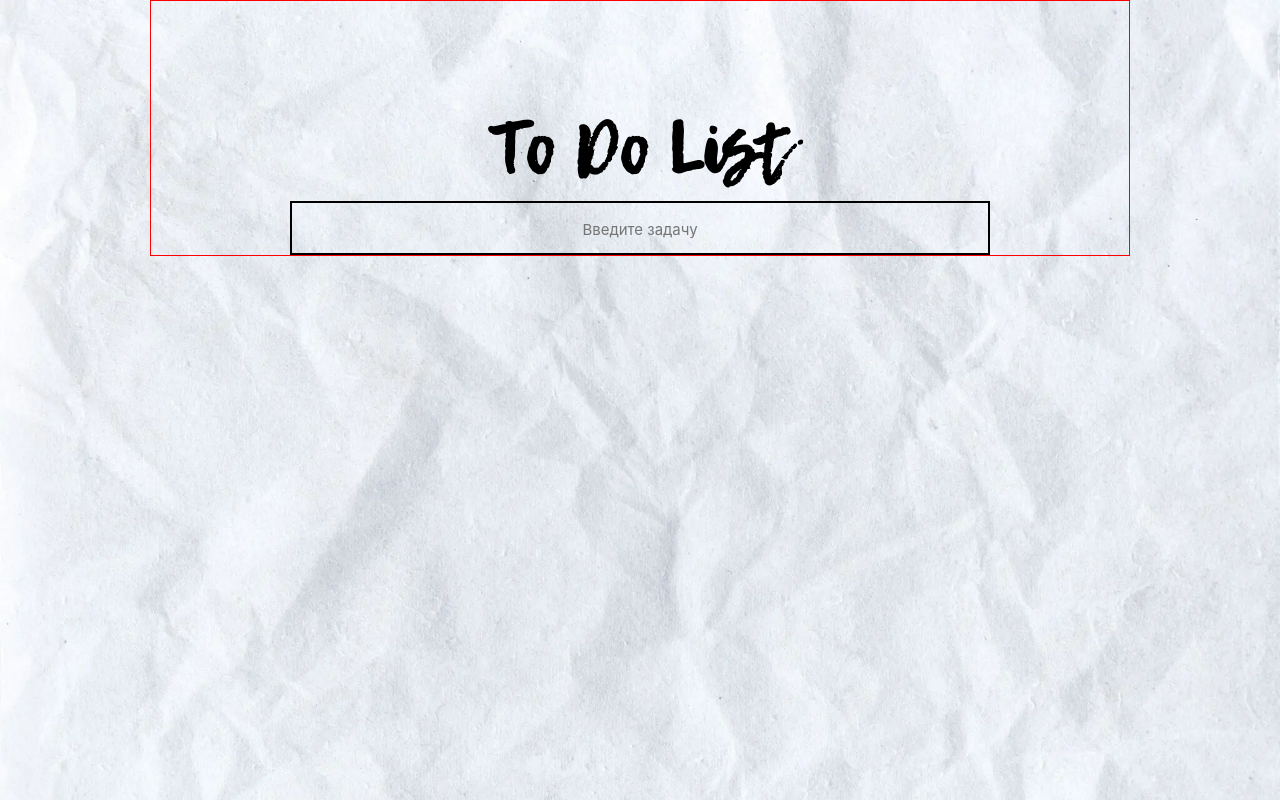
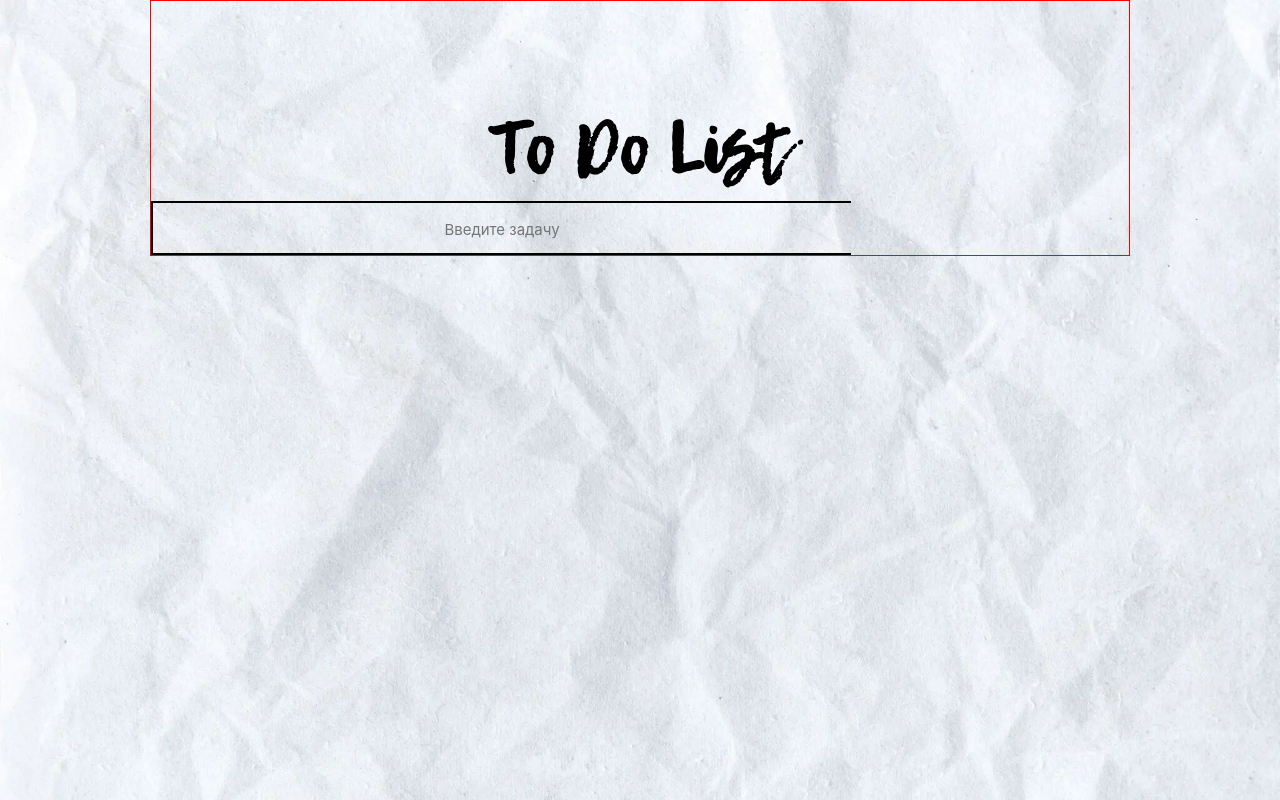
Before and after one commit to miliinbeer/todo-list, a React (Create React App) app: page / in a window 1280 px wide. Built offline with nearby package versions, Linux system fonts and the light colour scheme.

Commit message:
fix: change width and delete container

```diff
--- a/src/shared/ui/input/index.tsx
+++ b/src/shared/ui/input/index.tsx
@@ -1,10 +1,6 @@
 import React, { FunctionComponent } from "react";
-import { InputContainer, Input } from "./styles";
+import { Input } from "./styles";
 
 export const InputWidget: FunctionComponent = () => {
-  return (
-    <InputContainer>
-      <Input type="text" placeholder="Введите задачу" />
-    </InputContainer>
-  );
+  return <Input type="text" placeholder="Введите задачу" />;
 };
--- a/src/shared/ui/input/styles.ts
+++ b/src/shared/ui/input/styles.ts
@@ -1,11 +1,7 @@
 import styled from "styled-components";
 
-export const InputContainer = styled.div`
+export const Input = styled.input`
   max-width: 700px;
-  margin: 0 auto;
-`;
-
-export const Input = styled.input`
   width: 100%;
   padding: 5px 10px;
   color: black;
@@ -15,7 +11,7 @@ export const Input = styled.input`
   line-height: 40px;
   text-align: center;
   border: 2px black solid;
-  /* border-right: none; */
+  border-right: none;
   background: transparent;
 
   &::placeholder {
```
